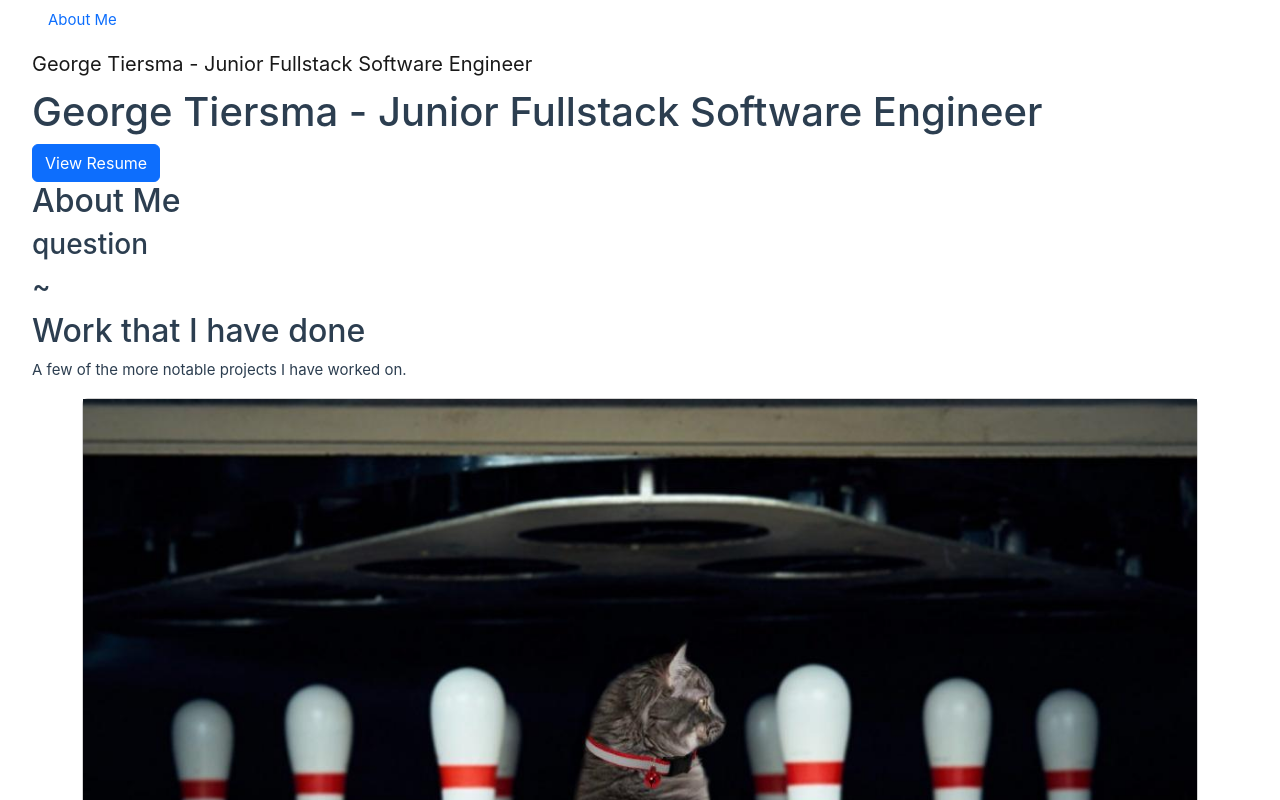
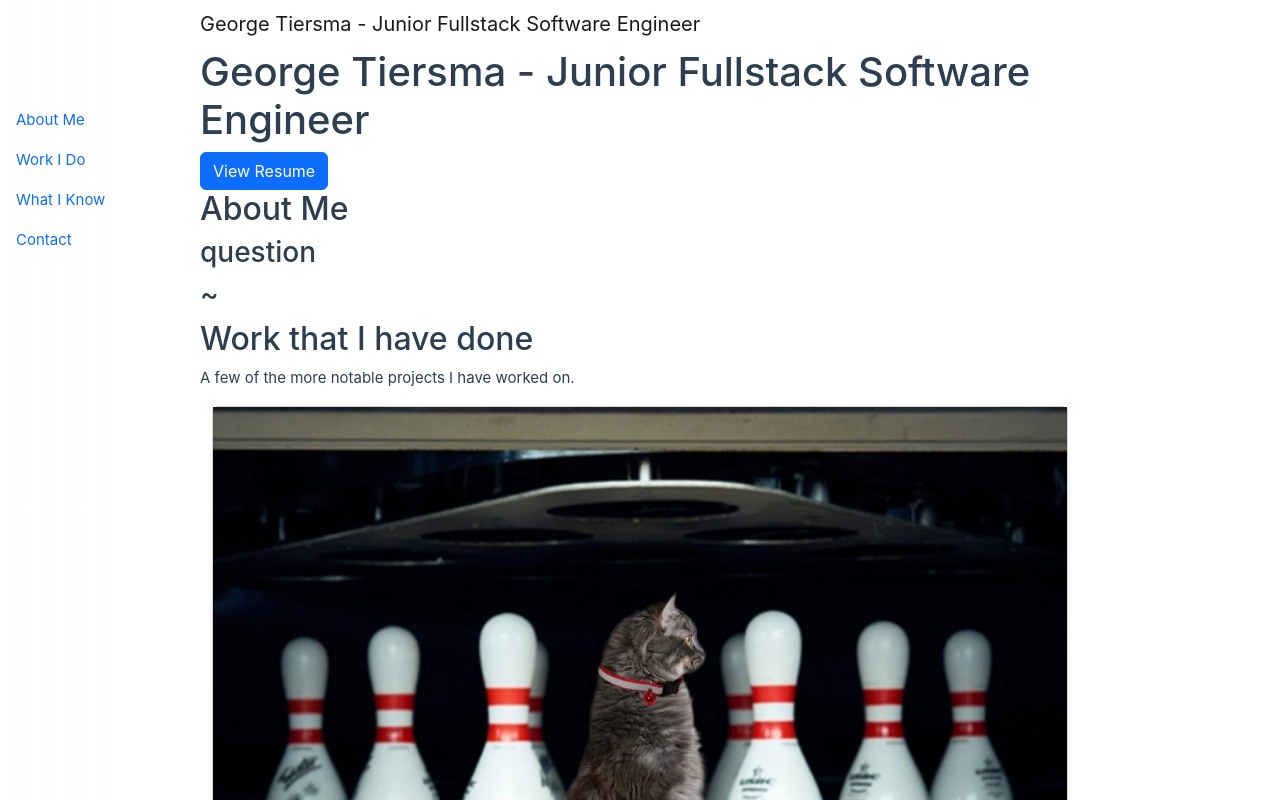
Before and after one commit to gtiersma/gtiersma.github.io, a Vue app: page / in a window 1280 px wide. Shown: the top 800 px of the page. Built offline with nearby package versions, Linux system fonts and the light colour scheme.

Commit message:
Fixed side nav bar
Complete except for colors

```diff
--- a/src/App.vue
+++ b/src/App.vue
@@ -1,7 +1,16 @@
 <template>
-  <ul class="nav flex-column">
+  <ul class="nav flex-column nav-menu">
     <li class="nav-item">
       <a class="nav-link" href="#">About Me</a>
+    </li>
+    <li class="nav-item">
+      <a class="nav-link" href="#">Work I Do</a>
+    </li>
+    <li class="nav-item">
+      <a class="nav-link" href="#">What I Know</a>
+    </li>
+    <li class="nav-item">
+      <a class="nav-link" href="#">Contact</a>
     </li>
   </ul>
 
@@ -27,4 +36,12 @@ import ContactArea from './components/ContactArea.vue'
 </script>
 
 <style scoped>
+  .nav-menu {
+    position: fixed;
+    left: 0;
+    padding-top: 100px;
+    height: 100vh;
+    background-image: linear-gradient(90deg, #fff, transparent);
+    z-index: 10;
+  }
 </style>
--- a/src/assets/main.css
+++ b/src/assets/main.css
@@ -1,9 +1,8 @@
 @import './base.css';
 
 #app {
-  max-width: 1280px;
+  max-width: 960px;
   margin: 0 auto;
-  padding: 2rem;
 
   font-weight: normal;
 }
@@ -28,6 +27,6 @@ a,
   }
 
   #app {
-    padding: 0 2rem;
+    padding: 0 2.5rem;
   }
 }
```
